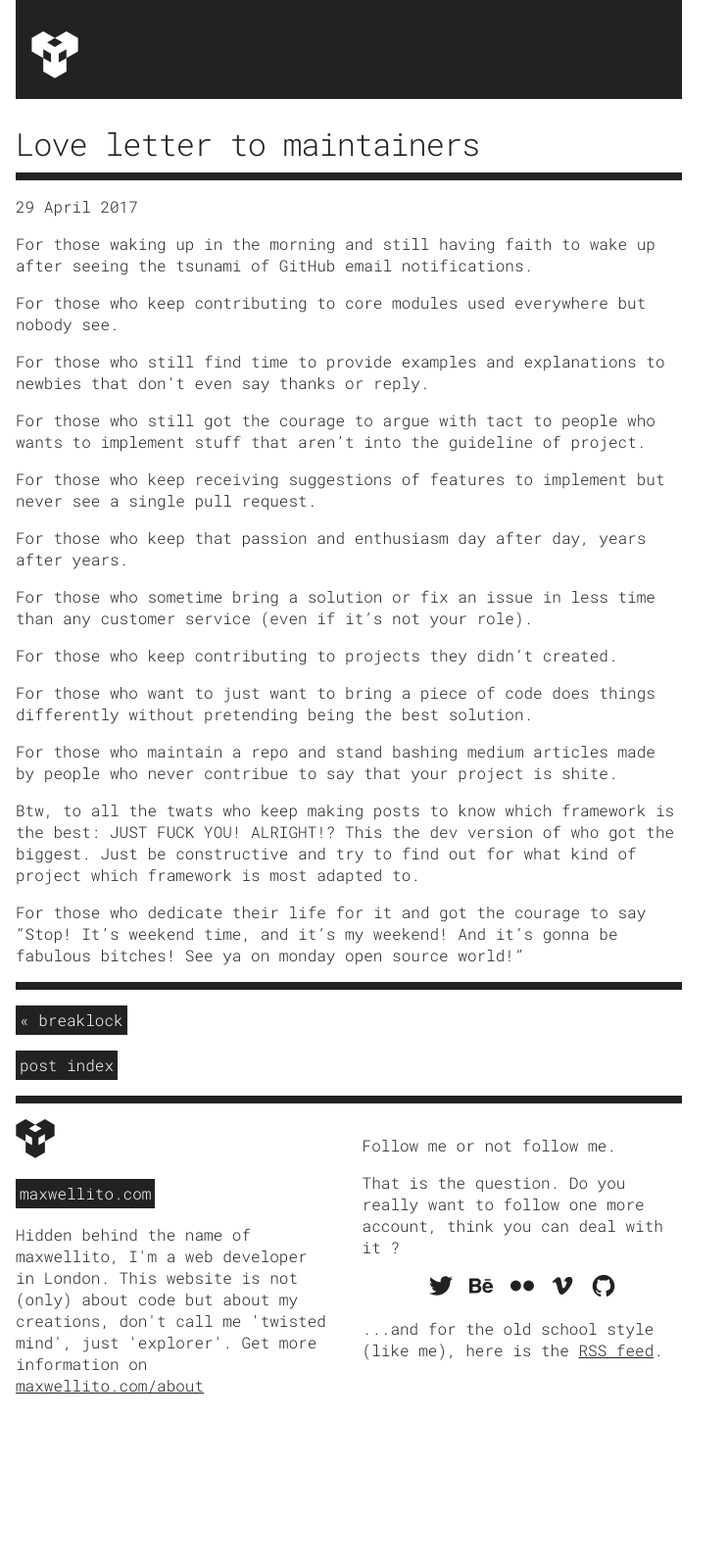
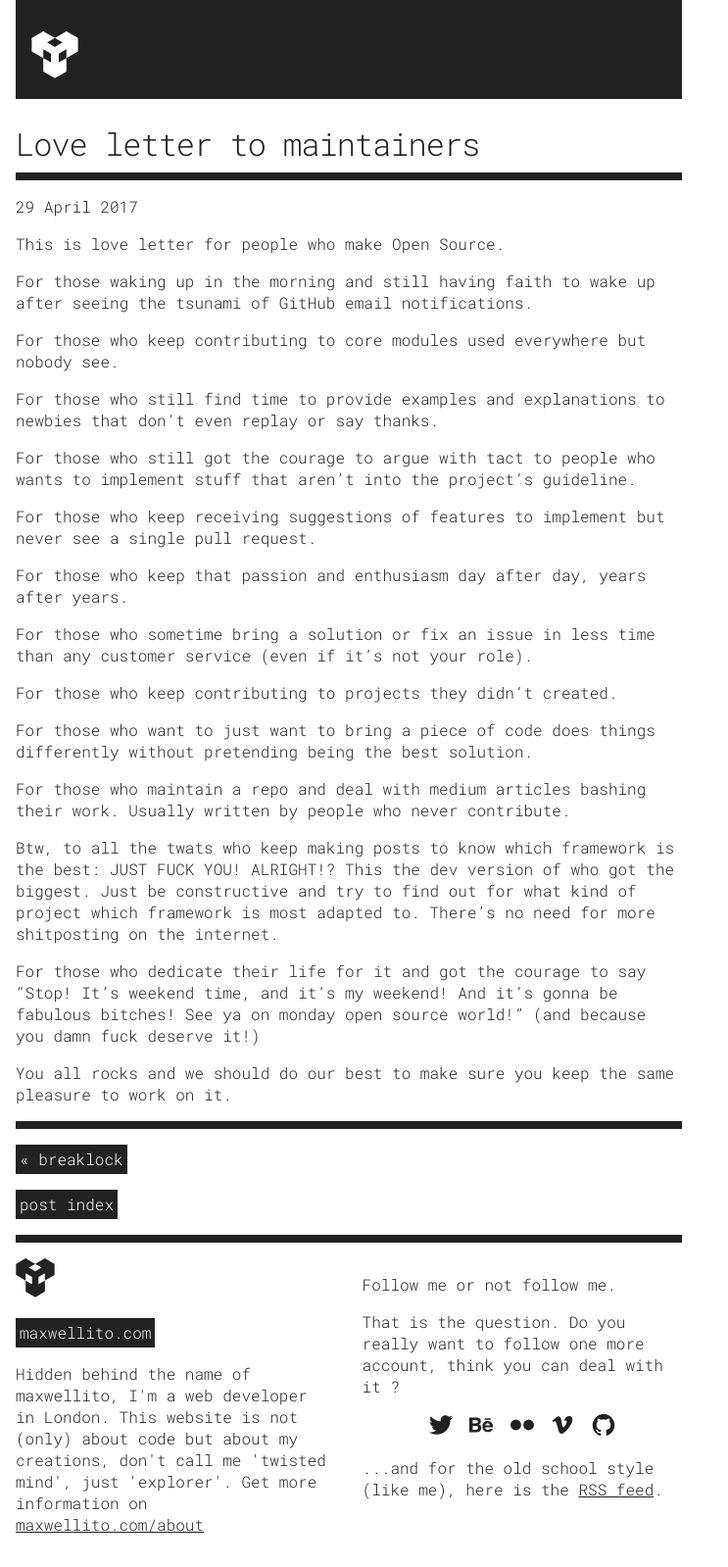
Before and after one commit to maxwellito/dotcom, a Jekyll site: the page built from _posts/2017-04-30-love-letter-to-maintainers.md, in a window 1280 px wide. Shown: the whole page at 98% size, without its empty margins (0-743 px from the left). Built offline with Jekyll 4.4.1, drawn with Linux system fonts in a browser that asks for light colours; before the commit the page ends 1457 px from its top, so only the background shows below that.

Commit message:
Update love letter to maintainers

```diff
--- a/_posts/2017-04-30-love-letter-to-maintainers.md
+++ b/_posts/2017-04-30-love-letter-to-maintainers.md
@@ -9,13 +9,15 @@ tags: [code oss maintaners "open source"]
 theme: bright
 url: love-letter-to-maintainers
 ---
+This is love letter for people who make Open Source.
+
 For those waking up in the morning and still having faith to wake up after seeing the tsunami of GitHub email notifications.
 
 For those who keep contributing to core modules used everywhere but nobody see.
 
-For those who still find time to provide examples and explanations to newbies that don't even say thanks or reply.
+For those who still find time to provide examples and explanations to newbies that don't even replay or say thanks.
 
-For those who still got the courage to argue with tact to people who wants to implement stuff that aren't into the guideline of project.
+For those who still got the courage to argue with tact to people who wants to implement stuff that aren't into the project's guideline.
 
 For those who keep receiving suggestions of features to implement but never see a single pull request.
 
@@ -27,8 +29,10 @@ For those who keep contributing to projects they didn't created.
 
 For those who want to just want to bring a piece of code does things differently without pretending being the best solution.
 
-For those who maintain a repo and stand bashing medium articles made by people who never contribue to say that your project is shite.
+For those who maintain a repo and deal with medium articles bashing their work. Usually written by people who never contribute.
 
-Btw, to all the twats who keep making posts to know which framework is the best: JUST FUCK YOU! ALRIGHT!? This the dev version of who got the biggest. Just be constructive and try to find out for what kind of project which framework is most adapted to.
+Btw, to all the twats who keep making posts to know which framework is the best: JUST FUCK YOU! ALRIGHT!? This the dev version of who got the biggest. Just be constructive and try to find out for what kind of project which framework is most adapted to. There's no need for more shitposting on the internet.
 
-For those who dedicate their life for it and got the courage to say "Stop! It's weekend time, and it's my weekend! And it's gonna be fabulous bitches! See ya on monday open source world!"
+For those who dedicate their life for it and got the courage to say "Stop! It's weekend time, and it's my weekend! And it's gonna be fabulous bitches! See ya on monday open source world!" (and because you damn fuck deserve it!)
+
+You all rocks and we should do our best to make sure you keep the same pleasure to work on it.
```
